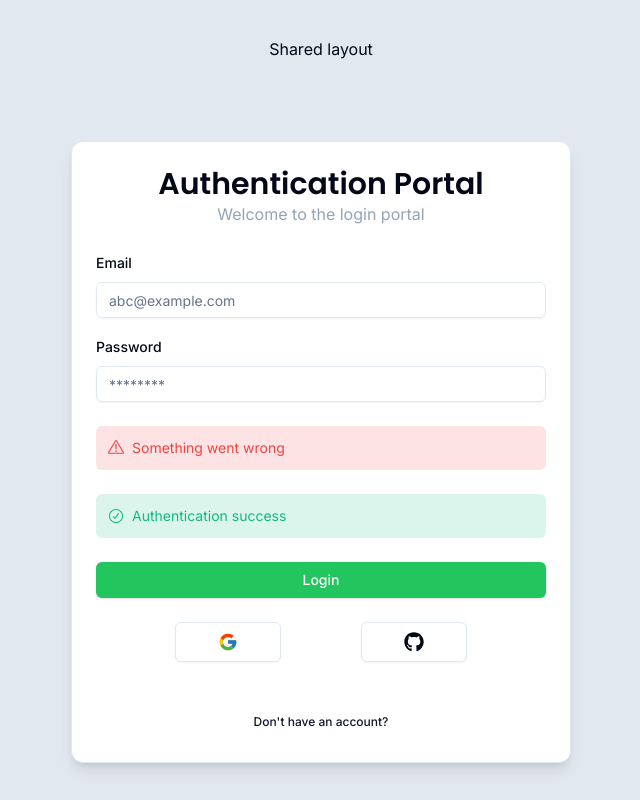
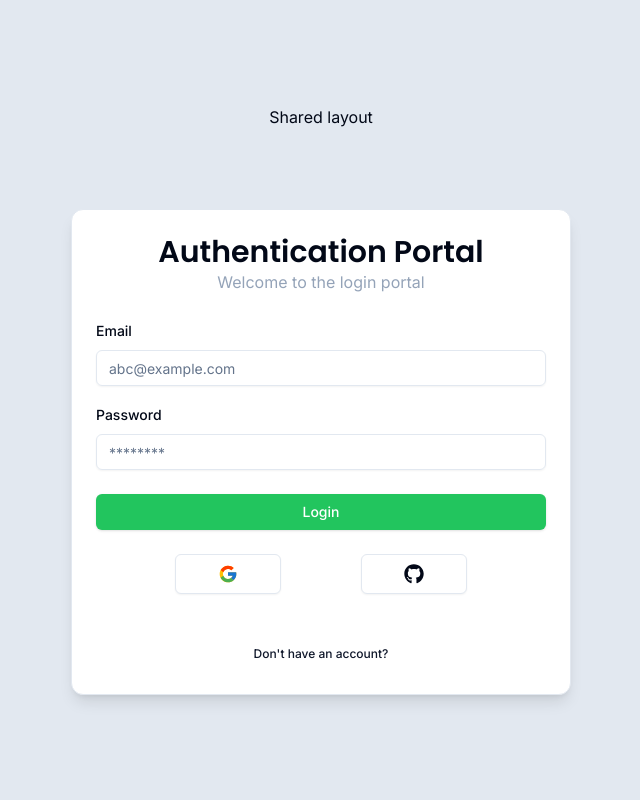
Before and after one commit to prabish01/next-auth, a Next.js app: page /auth/login in a window 1280 px wide. Shown: the whole page, without its empty margins (319-959 px from the left). Built offline with nearby package versions, Linux system fonts and the light colour scheme.

Commit message:
form actions to display inputs on server side

```diff
--- /dev/null
+++ b/action/login.tsx
@@ -0,0 +1,7 @@
+"use server";
+
+export const login = (values: any) => {
+    console.log("\n -------------------------Login values-----------------\n")
+    console.log(values)
+
+}
--- a/components/auth/Loginform.tsx
+++ b/components/auth/Loginform.tsx
@@ -12,6 +12,7 @@ import * as z from "zod";
 import { Button } from "../ui/button";
 import { FormError } from "@/components/form-error";
 import { FormSuccess } from "@/components/form-success";
+import { login } from "@/action/login";
 
 
 export const Loginform = () => {
@@ -25,7 +26,8 @@ export const Loginform = () => {
   });
 
   const onSubmit = (values: z.infer<typeof loginSchema>) => {
-    console.log(values);
+    // console.log(values);
+    login(values);
   }
 
   console.log("Render login form attributes");
@@ -61,8 +63,8 @@ export const Loginform = () => {
               )}
             />
           </div>
-          <FormError errMsg="Something went wrong" />
-          <FormSuccess successMsg="Authentication success" />
+          <FormError errMsg="" />
+          <FormSuccess successMsg="" />
           <Button type="submit" className="w-full mt-6" variant="login">
             Login
           </Button>
```
Also changed, not shown: 1 other file (tests, documents, lock files or other folders).
